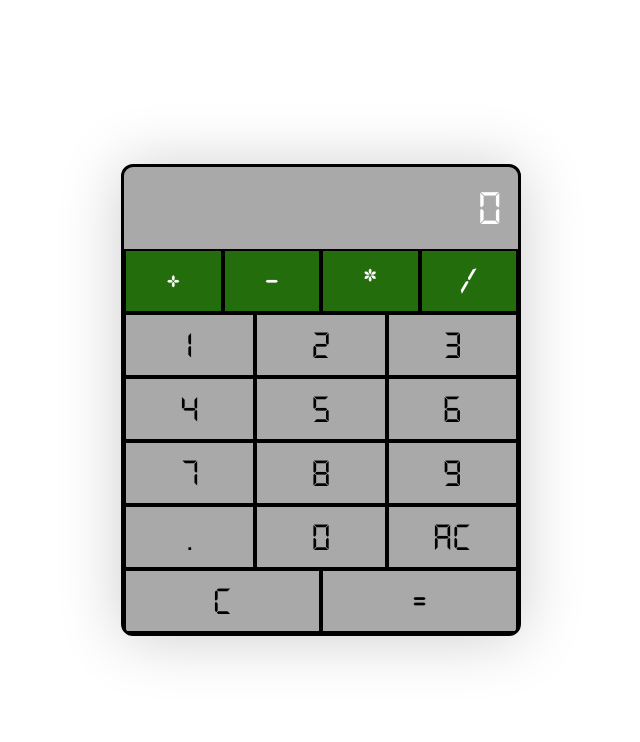
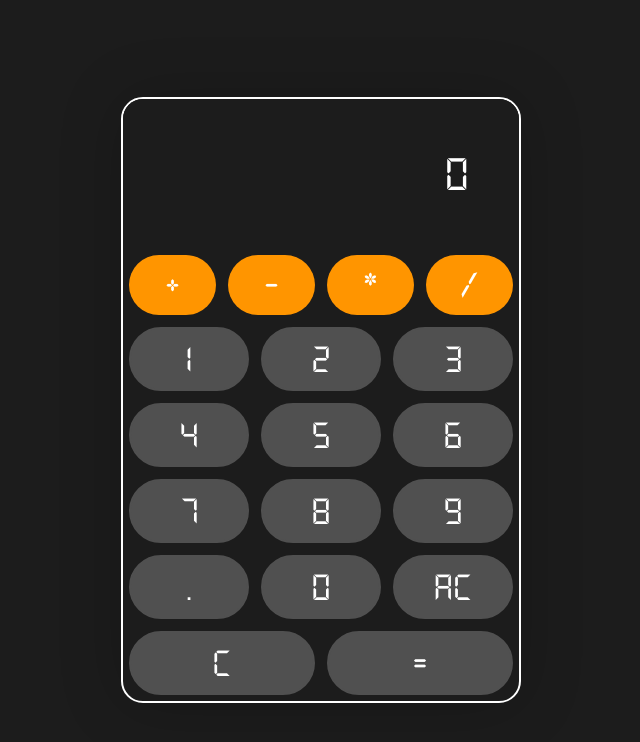
Before and after one commit to PritamMaharjan86/Calculator, a React (Create React App) app: page / in a window 1280 px wide. Shown: the top 742 px of the page, without its empty margins (319-959 px from the left). Built offline with nearby package versions, Linux system fonts and the light colour scheme.

Commit message:
UI design and equals function fix

```diff
--- a/src/App.js
+++ b/src/App.js
@@ -44,6 +44,11 @@ const createDigits = () =>
 
 const calculate = () =>
 {
+  if(calc == '')
+  {
+    return;
+  }
+
   setCalc(eval(calc).toString())
 }
 
--- a/src/index.css
+++ b/src/index.css
@@ -1,9 +1,9 @@
 :root
 {
-  --primary:black;
+  --primary:#1C1C1C;
   --secondary:white;
-  --operators:rgba(50, 151, 19, 0.726);
-  --numbers:darkgrey;
+  --operators:#FF9500	;
+  --numbers:#505050;
   --hover:grey;
 
 }
@@ -22,7 +22,7 @@
 }
 
 body{
-  background-color: var(--secondary);
+  background-color: var(--primary);
 }
 
 .App
@@ -31,7 +31,7 @@ body{
   min-height: 100vh;
   align-items: center;
   justify-content: center;
-  color: white;
+  color: var(--secondary);
   font-size: 50px;
 
 
@@ -42,18 +42,17 @@ body{
   width: 100%;
   max-width: 400px;
   background-color: var(--primary);
-  border-radius: 12px;
+  border-radius: 22px;
   overflow: hidden;
   box-shadow: 0px 2px 64px rgba(0,0,0,0.2);
-  border: 3px solid var(--primary);
+  border: 2px solid var(--secondary);
 }
 
 .display
 {
-  padding:16px;
+  padding:50px;
   text-align: right;
-  background-color: var(--numbers);
-
+  background-color: var(--primary);
 }
 
 button
@@ -61,18 +60,19 @@ button
   appearance: none;
   border:none;
   outline:none;
-  color:white;
   font-size: 40px;
   padding:10px;
   cursor: pointer;
   transition: 0.4s;
-  margin:2px;
+  margin:6px;
+  border-radius: 82px;
+
 }
 
 button:hover
 {
   opacity: 0.9;
-  color: var(--secondary);
+  color: var(--primary);
 }
 
 .operators
@@ -86,6 +86,7 @@ button:hover
 {
   flex: 1 1 30%;
   background-color: var(--operators);
+  color:var(--secondary);
 }
 
 .digits
@@ -99,14 +100,14 @@ button:hover
 {
   flex: 1 1 30%;
   max-width: 100%;
-  color:black;
+  color:var(--secondary);
   background-color: var(--numbers);
-
-
+  border: 2px solid var(--numbers);
 }
 
 .digits button:hover
 {
   color:white;
-  background-color: black;
+  border: 2px solid var(--numbers);
+  background-color: var(--primary);
 }
```
